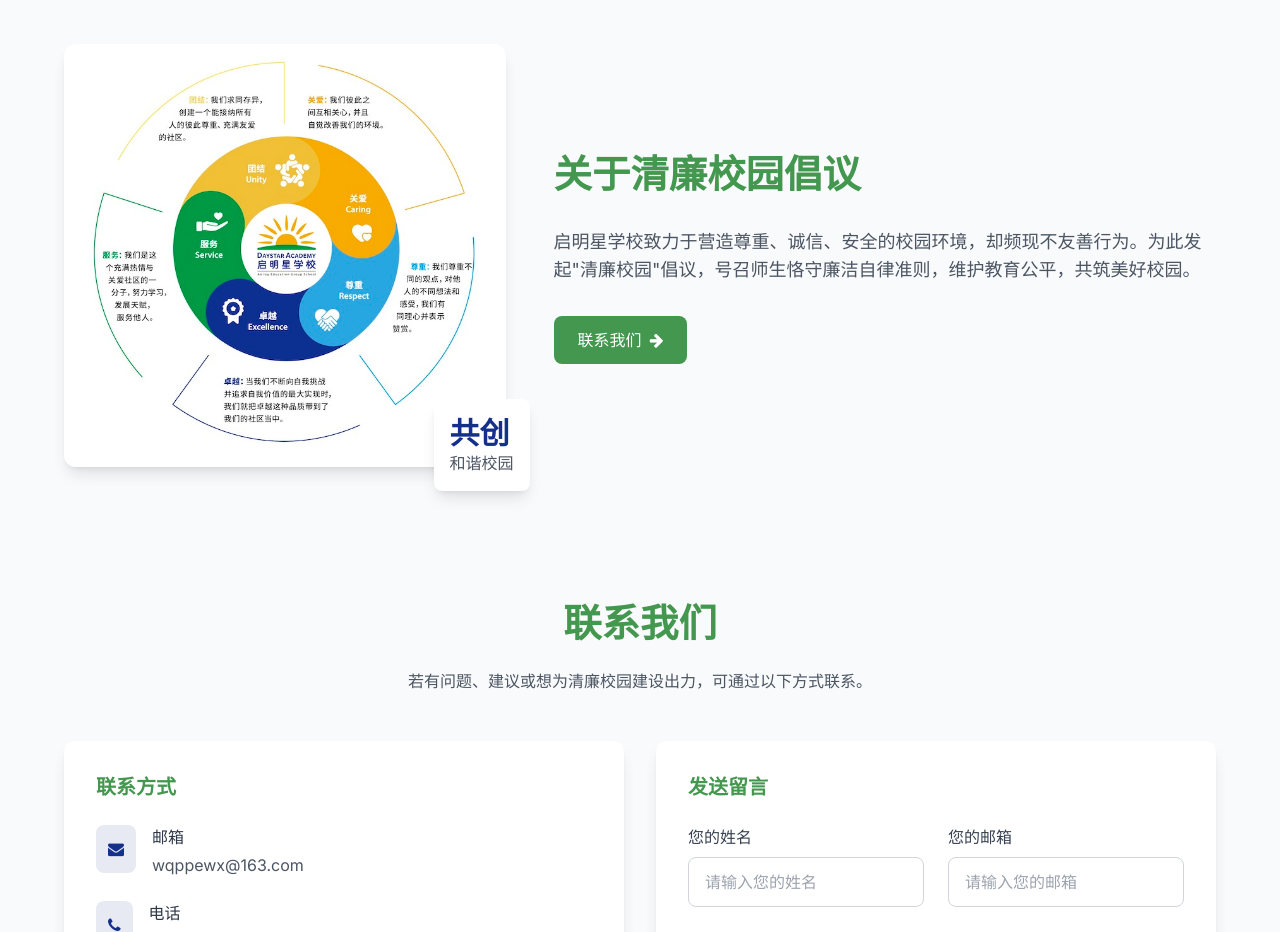
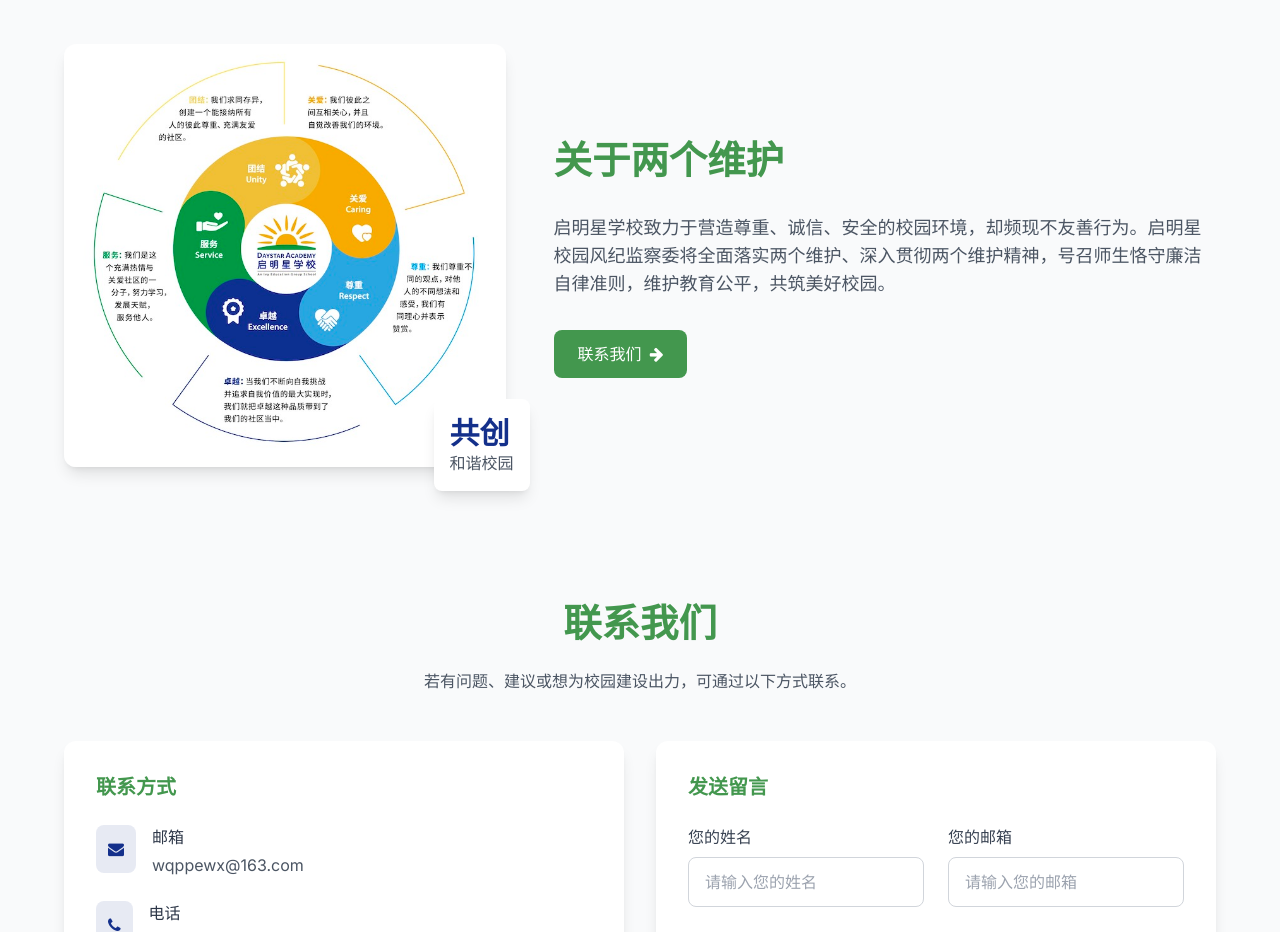
Before and after one commit to daystaracademy/daystaracademy, a plain HTML site: page index.html in a window 1280 px wide. Shown: the part 1780-2712 px from the top of the page. Drawn offline with nearby package versions, Linux system fonts and the light colour scheme.

Commit message:
Update index.html

```diff
--- a/index.html
+++ b/index.html
@@ -3,7 +3,7 @@
 <head>
     <meta charset="UTF-8">
     <meta name="viewport" content="width=device-width, initial-scale=1.0">
-    <title>启明星学校清廉校园倡议</title>
+    <title>启明星校园风纪监察委</title>
     <!-- Tailwind CSS -->
     <script src="https://cdn.tailwindcss.com"></script>
     <!-- Font Awesome -->
@@ -195,7 +195,7 @@
             <div class="container mx-auto max-w-6xl">
                 <div class="flex flex-col lg:flex-row gap-12 items-center">
                     <div class="lg:w-2/5 relative">
-                        <img src="corevalues.jpg" alt="关于清廉校园倡议" class="w-full rounded-xl shadow-lg">
+                        <img src="corevalues.jpg" alt="关于两个维护" class="w-full rounded-xl shadow-lg">
                         <div class="absolute -bottom-6 -right-6 bg-white p-4 rounded-lg shadow-lg">
                             <p class="text-3xl font-bold text-primary">共创</p>
                             <p class="text-gray-600">和谐校园</p>
@@ -203,9 +203,9 @@
                     </div>
 
                     <div class="lg:w-3/5">
-                        <h2 class="text-[clamp(1.8rem,3vw,2.5rem)] font-bold mb-6 text-secondary">关于清廉校园倡议</h2>
+                        <h2 class="text-[clamp(1.8rem,3vw,2.5rem)] font-bold mb-6 text-secondary">关于两个维护</h2>
                         <p class="text-gray-600 mb-8 text-lg">
-                            启明星学校致力于营造尊重、诚信、安全的校园环境，却频现不友善行为。为此发起"清廉校园"倡议，号召师生恪守廉洁自律准则，维护教育公平，共筑美好校园。
+                            启明星学校致力于营造尊重、诚信、安全的校园环境，却频现不友善行为。启明星校园风纪监察委将全面落实两个维护、深入贯彻两个维护精神，号召师生恪守廉洁自律准则，维护教育公平，共筑美好校园。
                         </p>
                         <a href="#contact" class="inline-flex items-center gap-2 bg-secondary hover:bg-secondary/90 text-white px-6 py-3 rounded-lg font-medium transition-custom">
                             <span>联系我们</span>
@@ -221,7 +221,7 @@
             <div class="container mx-auto max-w-6xl">
                 <div class="text-center mb-12">
                     <h2 class="text-[clamp(1.8rem,3vw,2.5rem)] font-bold mb-4 text-secondary">联系我们</h2>
-                    <p class="text-gray-600 max-w-2xl mx-auto">若有问题、建议或想为清廉校园建设出力，可通过以下方式联系。</p>
+                    <p class="text-gray-600 max-w-2xl mx-auto">若有问题、建议或想为校园建设出力，可通过以下方式联系。</p>
                 </div>
 
                 <div class="grid grid-cols-1 lg:grid-cols-2 gap-8">
```
